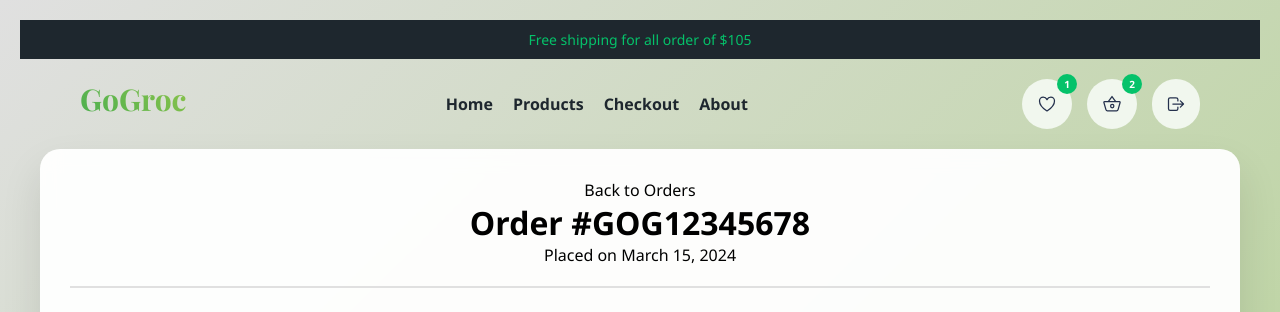
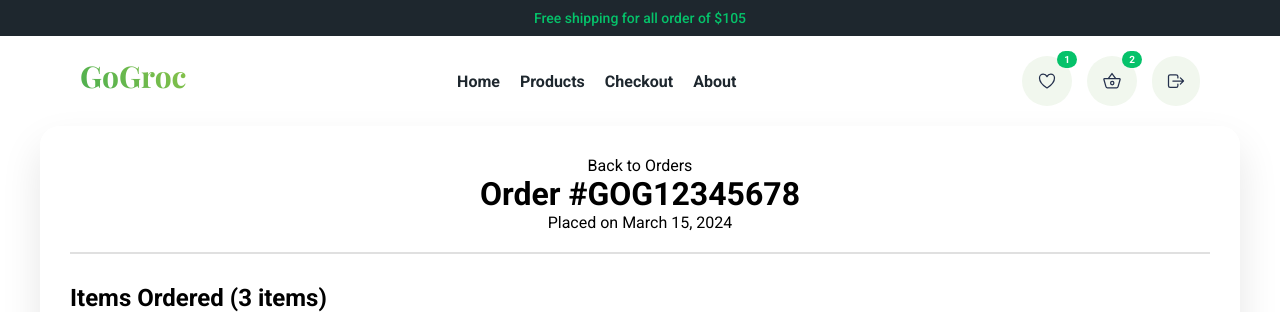
Before and after one commit to preeti1902/GoGroc, a Django app: page /store/orders/ in a window 1280 px wide. Shown: the top 312 px of the page. Run offline with Django 4.2, Linux system fonts and the light colour scheme; a user stored in the database is signed in; data comes from the database, SQL or seed files in the repository; some libraries are stand-ins or nearby versions; some web fonts are replaced.

Commit message:
Remove global styles and restructure order and orders CSS for improved maintainability

```diff
--- a/static/css/orders.css
+++ b/static/css/orders.css
@@ -1,16 +1,3 @@
-* {
-            margin: 0;
-            padding: 0;
-            box-sizing: border-box;
-        }
-
-        body {
-            font-family: 'Segoe UI', Tahoma, Geneva, Verdana, sans-serif;
-            background: linear-gradient(135deg, #e0e0e0 0%, #8BC34A 100%);
-            min-height: 100vh;
-            padding: 20px;
-        }
-
 .orders-container {
     max-width: 1200px;
     margin: 0 auto;
@@ -259,7 +246,8 @@
     transition: all 0.2s ease;
 }
 
-        .page-btn:hover, .page-btn.active {
+.page-btn:hover,
+.page-btn.active {
     background: #4CAF50;
     color: white;
     border-color: #4CAF50;
```
Also changed, not shown: static/css/order.css (+0 -13 lines). Lines whose indentation alone changed are shown as unchanged.
